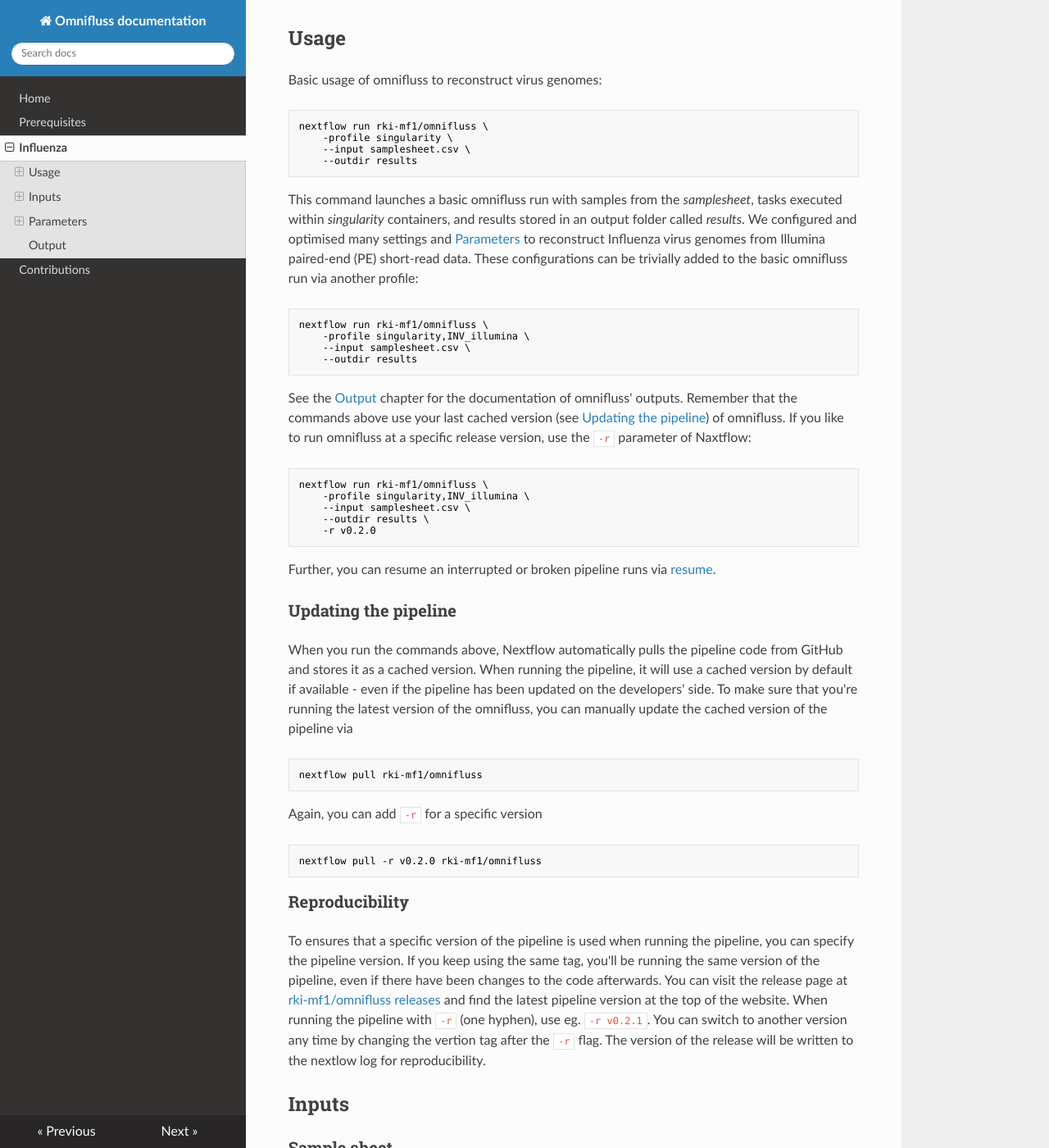
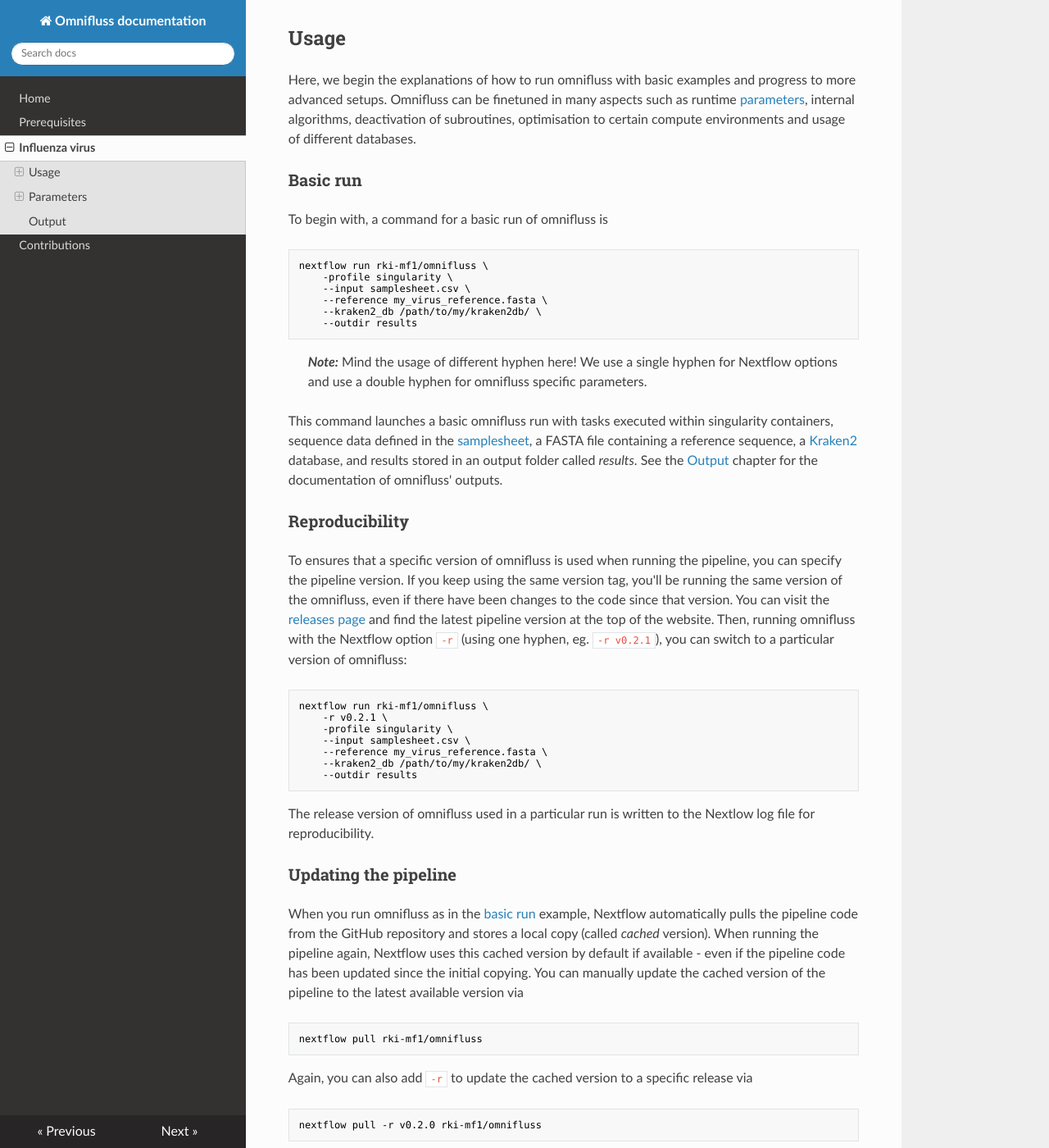
Before and after one commit to rki-mf1/omnifluss, an MkDocs documentation site: the page built from docs/pathogens/inv.md, in a window 1280 px wide and 1400 px high, scrolled down 202 px. Shown: the whole window at 82% size. Built offline with MkDocs 1.6.1, drawn with Linux system fonts in a browser that asks for light colours; nearby versions of some CDN libraries; some of the changed text lies outside the part shown.

Commit message:
update website

````diff
--- a/docs/pathogens/inv.md
+++ b/docs/pathogens/inv.md
@@ -4,63 +4,79 @@
 
 ## Usage
 
-Basic usage of omnifluss to reconstruct virus genomes:
+Here, we begin the explanations of how to run omnifluss with basic examples and progress to more advanced setups.
+Omnifluss can be finetuned in many aspects such as runtime [parameters](#parameters), internal algorithms, deactivation of subroutines, optimisation to certain compute environments and usage of different databases. <br>
+
+### Basic run
+
+To begin with, a command for a basic run of omnifluss is
 ```bash
 nextflow run rki-mf1/omnifluss \
     -profile singularity \
     --input samplesheet.csv \
+    --reference my_virus_reference.fasta \
+    --kraken2_db /path/to/my/kraken2db/ \
     --outdir results
 ```
+> ***Note:***
+> Mind the usage of different hyphen here! We use a single hyphen for Nextflow options and use a double hyphen for omnifluss specific parameters.
 
-This command launches a basic omnifluss run with samples from the _samplesheet_, tasks executed within _singularity_ containers, and results stored in an output folder called _results_.
-We configured and optimised many settings and [Parameters](#parameters) to reconstruct Influenza virus genomes from Illumina paired-end (PE) short-read data.
-These configurations can be trivially added to the basic omnifluss run via another profile:
+This command launches a basic omnifluss run with tasks executed within singularity containers, sequence data defined in the [samplesheet](#sample-sheet), a FASTA file containing a reference sequence, a [Kraken2](https://ccb.jhu.edu/software/kraken2/) database, and results stored in an output folder called _results_.
+See the [Output](#output) chapter for the documentation of omnifluss' outputs.
+
+### Reproducibility
+
+To ensures that a specific version of omnifluss is used when running the pipeline, you can specify the pipeline version.
+If you keep using the same version tag, you'll be running the same version of the omnifluss, even if there have been changes to the code since that version.
+You can visit the [releases page](https://github.com/rki-mf1/omnifluss/releases) and find the latest pipeline version at the top of the website.
+Then, running omnifluss with the Nextflow option `-r` (using one hyphen, eg. `-r v0.2.1`), you can switch to a particular version of omnifluss:
+```bash
+nextflow run rki-mf1/omnifluss \
+    -r v0.2.1 \
+    -profile singularity \
+    --input samplesheet.csv \
+    --reference my_virus_reference.fasta \
+    --kraken2_db /path/to/my/kraken2db/ \
+    --outdir results
+```
+The release version of omnifluss used in a particular run is written to the Nextlow log file for reproducibility.
+
+### Updating the pipeline
+
+When you run omnifluss as in the [basic run](#basic-run) example, Nextflow automatically pulls the pipeline code from the GitHub repository and stores a local copy (called _cached_ version).
+When running the pipeline again, Nextflow uses this cached version by default if available - even if the pipeline code has been updated since the initial copying.
+You can manually update the cached version of the pipeline to the latest available version via
+```bash
+nextflow pull rki-mf1/omnifluss
+```
+
+Again, you can also add `-r` to update the cached version to a specific release via
+```bash
+nextflow pull -r v0.2.0 rki-mf1/omnifluss
+```
+
+### Configs and profiles
+
+Omnifluss provides a plethora of parameters (use `--help` to inspect the manual page) to configure to workflow.
+To process Illumina paired-end short-read sequencing data of Influenza virus samples, we have prepared a [configuration file](https://github.com/rki-mf1/omnifluss/blob/update_website/conf/pathogens/INV_illumina.config) with best-practise settings.
+This predefined configuration file can be provided to an omnifluss run via the `-profile` option:
 ```bash
 nextflow run rki-mf1/omnifluss \
     -profile singularity,INV_illumina \
     --input samplesheet.csv \
+    --reference my_virus_reference.fasta \
+    --kraken2_db /path/to/my/kraken2db/ \
     --outdir results
 ```
+Using the `INV_illumina` profile will overwrite multiple default parameters of omnifluss.
+Please inspect the configuration file for more details about the Influenza virus-specific parameters.
+Note that you can still provide omnifluss parameters on the command line in addition to profiles.
+The [pipeline parameter precedence](https://www.nextflow.io/docs/latest/cli.html#pipeline-parameters) in Nextflow prioritizes command line parameters over parameters specified in a configuration file.
+See `-params-file` for more details on custom configuration files.
 
-See the [Output](#output) chapter for the documentation of omnifluss' outputs.
-Remember that the commands above use your last cached version (see [Updating the pipeline](#updating-the-pipeline)) of omnifluss.
-If you like to run omnifluss at a specific release version, use the `-r` parameter of Naxtflow:
-```bash
-nextflow run rki-mf1/omnifluss \
-    -profile singularity,INV_illumina \
-    --input samplesheet.csv \
-    --outdir results \
-    -r v0.2.0
-```
+## Parameters
 
-Further, you can resume an interrupted or broken pipeline runs via [resume](#resume).
-
-### Updating the pipeline
-
-When you run the commands above, Nextflow automatically pulls the pipeline code from GitHub and stores it as a cached version.
-When running the pipeline, it will use a cached version by default if available - even if the pipeline has been updated on the developers' side.
-To make sure that you're running the latest version of the omnifluss, you can manually update the cached version of the pipeline via
-```bash
-nextflow pull rki-mf1/omnifluss
-```
-
-Again, you can add `-r` for a specific version
-```bash
-nextflow pull -r v0.2.0 rki-mf1/omnifluss
-```
-
-### Reproducibility
-
-To ensures that a specific version of the pipeline is used when running the pipeline, you can specify the pipeline version.
-If you keep using the same tag, you'll be running the same version of the pipeline, even if there have been changes to the code afterwards.
-You can visit the release page at [rki-mf1/omnifluss releases](https://github.com/rki-mf1/omnifluss/releases) and find the latest pipeline version at the top of the website.
-When running the pipeline with `-r` (one hyphen), use eg. `-r v0.2.1`.
-You can switch to another version any time by changing the vertion tag after the `-r` flag.
-The version of the release will be written to the nextlow log for reproducibility.
-
-## Inputs
-
-### Sample sheet
+### `--input`
 
 The samples to be analysed are provided to omnifluss via a sample sheet (.csv) using the `--input` parameter.
 It specifies the raw read sequence data files (.fastq) used by omnifluss.
@@ -90,15 +106,48 @@
 | `fastq_1` | Full path to FastQ file for Illumina short reads 1. File has to be gzipped and have the extension ".fastq.gz" or ".fq.gz".                                                             |
 | `fastq_2` | Full path to FastQ file for Illumina short reads 2. File has to be gzipped and have the extension ".fastq.gz" or ".fq.gz".                                                             |
 
-### Segment database
+### `--reference`
+
+File containing one or multiple reference sequence.
+Parameter value is a FASTA file.
+
+Exactly one of the two parameters `--reference` and `--reference_selection_db` has to be provided to omnifluss when process Influenza virus data.
+These two parameters provide the references for the consensus sequence reconstruction.
+Depending on the choice of the first reference parameter, the `--reference_selection` parameter has to be set accordingly.
+The parameter combination `--reference_selection kma --reference_selection_db <path>` (default when using the `INV_illumina` profile) activates a selection process for the best fitting reference from the given reference database at `<path>`.
+Please see `--reference_selection_db` for more details on the reference database.
+The parameter combination `--reference_selection static --reference <fasta>` takes strictly the sequences in `<fasta>` as reference sequences for the genome reconstruction.
+
+### `--reference_selection`
+
+Reference selection mode.
+Choice of "_kma_" and "_static_".
+Please see `--reference` for more details.
+
+### `--reference_selection_db`
+
+Database for automatic reference selection.
+Parameter value is a _path_ to a reference database.
+The reference database has to comply with the following format: for each of the genome segments of the Influenza virus (HA, NA, MP, NP, NS, PA, PB1, PB2), the reference database can contain up to one FASTA file containing one or multiple reference sequences.
+Further, the FASTA file names have to begin with `<segment_name>.`, i.e. a valid database could looks like
+```bash
+/path/
+├── HA.segment.fasta
+├── MP.segment.fasta
+├── NA.segment.fasta
+├── NP.segment.fasta
+├── NS.segment.fasta
+├── PA.segment.fasta
+├── PB1.segment.fasta
+└── PB2.segment.fasta
+```
+Please see `--reference` for more details.
+
+### `--kraken2_db`
 
 \<WIP\>
 
-### Kraken database
-
-\<WIP\>
-
-### Adapter file
+### `--fastp_adapter_fasta`
 
 You can especify a plain FASTA file for adapter clipping.
 E.g. for _Illumina Nextera Transposase adapter_
@@ -109,41 +158,50 @@
 GTCTCGTGGGCTCGGAGATGTGTATAAGAGACAG
 ```
 
-## Parameters
+### `--help`
+
+Various parameters can be finetuned thoughout the workflow.
+You can find the full list of parameters via `nextflow run rki-mf1/omnifluss -r <release-tag> --help`.
 
 > ***Note:***
 > The documentation of pipeline parameters is generated automatically from the pipeline schema. Options are part of Nextflow and use a _single_ hyphen (pipeline parameters use a double-hyphen).
 
-Besides the very crucial parameters explained in [Inputs](#inputs), various parameters can be finetuned thoughout the workflow.
-You can find the full list of parameters via `nextflow run rki-mf1/omnifluss -r <release-tag> --help`.
-In order to not bloat the omnifluss run command and save time when typing the run for repeatedly you can provide pipeline parameters in `JSON` or `YAML` format via `-params-file <file>`.
+### `-params-file`
 
-> ***Warning:***
-> Do not use the `-c <file>` to specify pipeline parameters as this will result to errors!
-> Custom config files specified in `-c` must only be used for [tuning process resource specifications](https://nf-co.re/docs/usage/configuration#tuning-workflow-resources) or module arguments (args).
-
-For instance, the basic use case of omnifluss above can be specified with a params-file in yaml format:
+Each parameter of omnifluss can also be written into a configuration file (in JSON or YAML format) and provided to omnifluss via `-params-file <file>`.
+For instance, the [basic run](#basic-run) case of omnifluss can be shortened and specified with a configuration file:
 
 ```bash
-nextflow run rki-mf1/omnifluss -profile singularity -params-file params.yaml
+nextflow run rki-mf1/omnifluss \
+    -profile singularity \
+    -params-file params.yaml
 ```
 
-with:
+with the corresponding YAML file `params.yaml`:
 
 ```yaml
 input: 'samplesheet.csv'
+reference: 'my_virus_reference.fasta'
+kraken2_db: '/path/to/my/kraken2db/'
 outdir: 'results'
 ```
 
-### `resume`
+> ***Warning:***
+> Do not use the `-c <file>` to specify pipeline parameters as this will result in errors!
+> Custom config files specified in `-c` must only be used for [tuning process resource specifications](https://nf-co.re/docs/usage/configuration#tuning-workflow-resources) or module arguments (args).
+
+### `-resume`
 
 Specify _-resume_ when restarting a pipeline.
-Nextflow will use cached results from any pipeline steps where the inputs are the same, continuing from where it got to previously.
-For input to be considered the same, not only the names must be identical but the files' contents as well.
+Nextflow reuses all cached intermediate results from pipeline steps start are not affected by changes between the runs.
 For more info about this parameter, see [this blog post](https://www.nextflow.io/blog/2019/demystifying-nextflow-resume.html).
 
 You can also supply a run name to resume a specific run: `-resume [run-name]`.
 Use the `nextflow log` command to show previous run names.
+
+### `--outdir`
+
+\<WIP\>
 
 ## Output
 
--- a/mkdocs.yml
+++ b/mkdocs.yml
@@ -2,6 +2,6 @@
 nav:
   - Home: index.md
   - Prerequisites: prerequisites.md
-  - Influenza: pathogens/inv.md
+  - Influenza virus: pathogens/inv.md
   - Contributions: contributions.md
 theme: readthedocs
````
Also changed, not shown: other parts of docs/pathogens/inv.md (+1 -1 lines), docs/index.md (+7 -3 lines), docs/prerequisites.md (+11 -10 lines), 1 other file.
